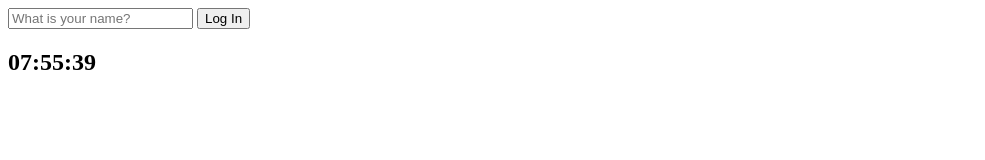
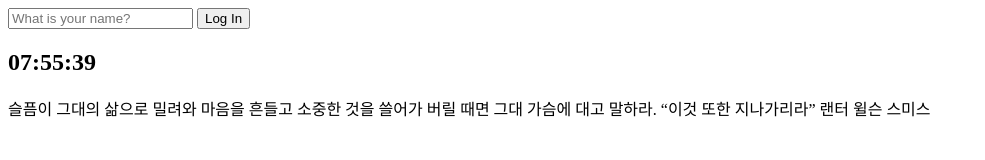
Before and after one commit to hjhjp/chrome-app, a plain HTML site: page index.html in a window 1280 px wide. Shown: the whole page, without its empty margins (0-985 px from the left). Drawn offline with Linux system fonts and the light colour scheme.

Commit message:
#6.0 명언 랜덤으로 표시

```diff
--- a/index.html
+++ b/index.html
@@ -14,7 +14,12 @@
   </form>
   <h2 id="clock">00:00:00</h2>
   <h1 id="greeting" class="hidden"></h1>
+  <div id="quote">
+    <span></span>
+    <span></span>
+  </div>
   <script src="./js/greetings.js"></script>
   <script src="./js/clock.js"></script>
+  <script src="./js/quotes.js"></script>
 </body>
 </html>
--- /dev/null
+++ b/js/quotes.js
@@ -0,0 +1,51 @@
+const quotes = [
+  {
+    quote: "나 자신에 대한 자신감을 잃으면 온 세상이 나의 적이 된다.",
+    author: "랄프 왈도 에머슨",
+  },
+  {
+    quote: "항상 맑으면 사막이 된다. 비가 내리고 바람이 불어야만 비옥한 땅이 된다.",
+    author: "스페인 속담",
+  },
+  {
+    quote: "인생에서 가장 슬픈 세 가지. 할 수 있었는데, 해야 했는데, 해야만 했는데.",
+    author: "루이스 E. 분",
+  },
+  {
+    quote: "같은 실수를 두려워하되 새로운 실수를 두려워하지 마라. 실수는 곧 경험이다.",
+    author: "도서 ‘어떤 하루’ 中",
+  },
+  {
+    quote: "오늘은 당신의 남은 인생 중, 첫 번째 날이다.",
+    author: "영화 ‘아메리칸 뷰티’ 中",
+  },
+  {
+    quote: "인생은 곱셈이다. 어떤 기회가 와도 내가 제로면 아무런 의미가 없다.",
+    author: "나카무라 미츠루",
+  },
+  {
+    quote: "별은 바라보는 자에게 빛을 준다.",
+    author: "도서 ‘드래곤 라자’ 中",
+  },
+  {
+    quote: "생명이 있는 한 희망이 있다. 실망을 친구로 삼을 것인가, 아니면 희망을 친구로 삼을 것인가.",
+    author: "J.위트",
+  },
+  {
+    quote: "실패란 넘어지는 것이 아니라, 넘어진 자리에 머무는 것이다.",
+    author: "도서 ‘프린세스, 라 브라바!’ 中",
+  },
+  {
+    quote: "슬픔이 그대의 삶으로 밀려와 마음을 흔들고 소중한 것을 쓸어가 버릴 때면 그대 가슴에 대고 말하라. “이것 또한 지나가리라”",
+    author: "랜터 윌슨 스미스",
+  },
+];
+
+const quote = document.querySelector("#quote span:first-child");
+const author = document.querySelector("#quote span:last-child");
+
+
+const todaysQuote = quotes[Math.floor(Math.random() * quotes.length)];
+
+quote.innerText = todaysQuote.quote;
+author.innerText = todaysQuote.author;
```
